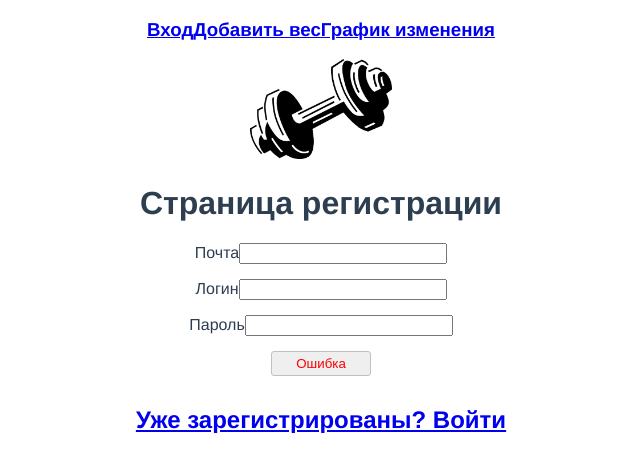
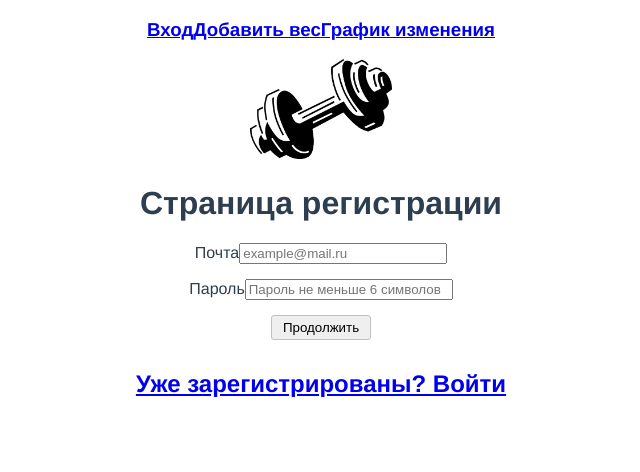
Before and after one commit to aleksssaints/weightMonitoring, a Vue app: page /register in a window 1280 px wide. Shown: the top 472 px of the page, without its empty margins (319-959 px from the left). Built offline with nearby package versions, Linux system fonts and the light colour scheme.

Commit message:
Changes on registration form

```diff
--- a/src/components/Editing.vue
+++ b/src/components/Editing.vue
@@ -13,6 +13,7 @@
 import { weightRef } from '../firebase'
 
 export default {
+  name: 'editing',
   data () {
     return {
       weight: '',
--- a/src/components/Graph.vue
+++ b/src/components/Graph.vue
@@ -13,6 +13,7 @@
 import { weightRef } from '../firebase'
 
 export default {
+  name: 'graph',
   data () {
     return {
       weightList: []
--- a/src/components/Login.vue
+++ b/src/components/Login.vue
@@ -1,8 +1,8 @@
 <template>
-    <div>
+    <form @submit.prevent="loginUser">
         <h1>Страница входа</h1>
-        <label> Логин</label>
-        <input type="text" v-model="login">
+        <label>Почта</label>
+        <input type="text" v-model="email">
         <br />
         <label>Пароль</label>
         <input type="text" v-model="password">
@@ -10,11 +10,12 @@
         <button v-if="!error" @click="handleCreatedWeigth">Войти</button>
         <button v-if="error" class="error">Ошибка</button>
         <h2><router-link to="/register">Зарегистрироваться</router-link></h2>
-    </div>
+    </form>
 </template>
 
 <script>
 export default {
+  name: 'login',
   data () {
     return {
       error: false
--- a/src/components/Register.vue
+++ b/src/components/Register.vue
@@ -1,26 +1,35 @@
 <template>
-    <div>
+    <form @submit.prevent="registerUser">
         <h1>Страница регистрации</h1>
         <label>Почта</label>
-        <input type="text" v-model="email">
-        <br />
-        <label> Логин</label>
-        <input type="text" v-model="login">
+        <input type="email" v-model="user.email" placeholder="example@mail.ru">
         <br />
         <label>Пароль</label>
-        <input type="text" v-model="password">
+        <input type="text" v-model="user.password" placeholder="Пароль не меньше 6 символов">
         <br />
-        <button v-if="!error" @click="handleCreatedWeigth">Продолжить</button>
-        <button v-if="error" class="error">Ошибка</button>
+        <button @click="handleCreatedWeigth">Продолжить</button>
+        <h2 v-if="error" class="error">Некорректно введены данные</h2>
         <h2><router-link to="/login">Уже зарегистрированы? Войти</router-link></h2>
-    </div>
+    </form>
 </template>
 
 <script>
 export default {
+  name: 'register',
   data () {
     return {
-      error: true
+      user: {
+        email: '',
+        password: ''
+      },
+      error: false
+    }
+  },
+  methods: {
+    registerUser () {
+      if (this.user.email === '' || this.user.password === '' || this.user.password.length < 6) {
+        this.error = true
+      }
     }
   }
 }
```
